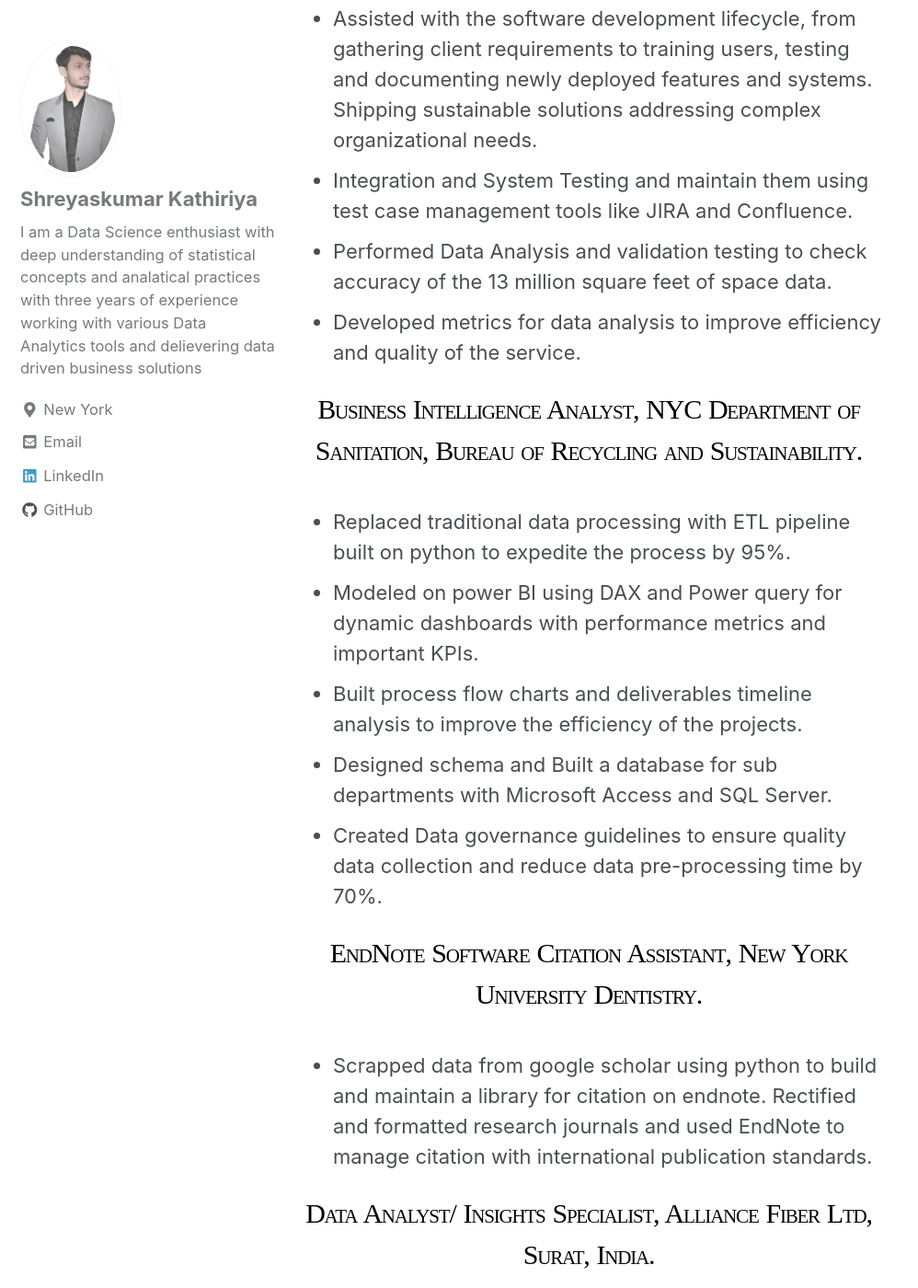
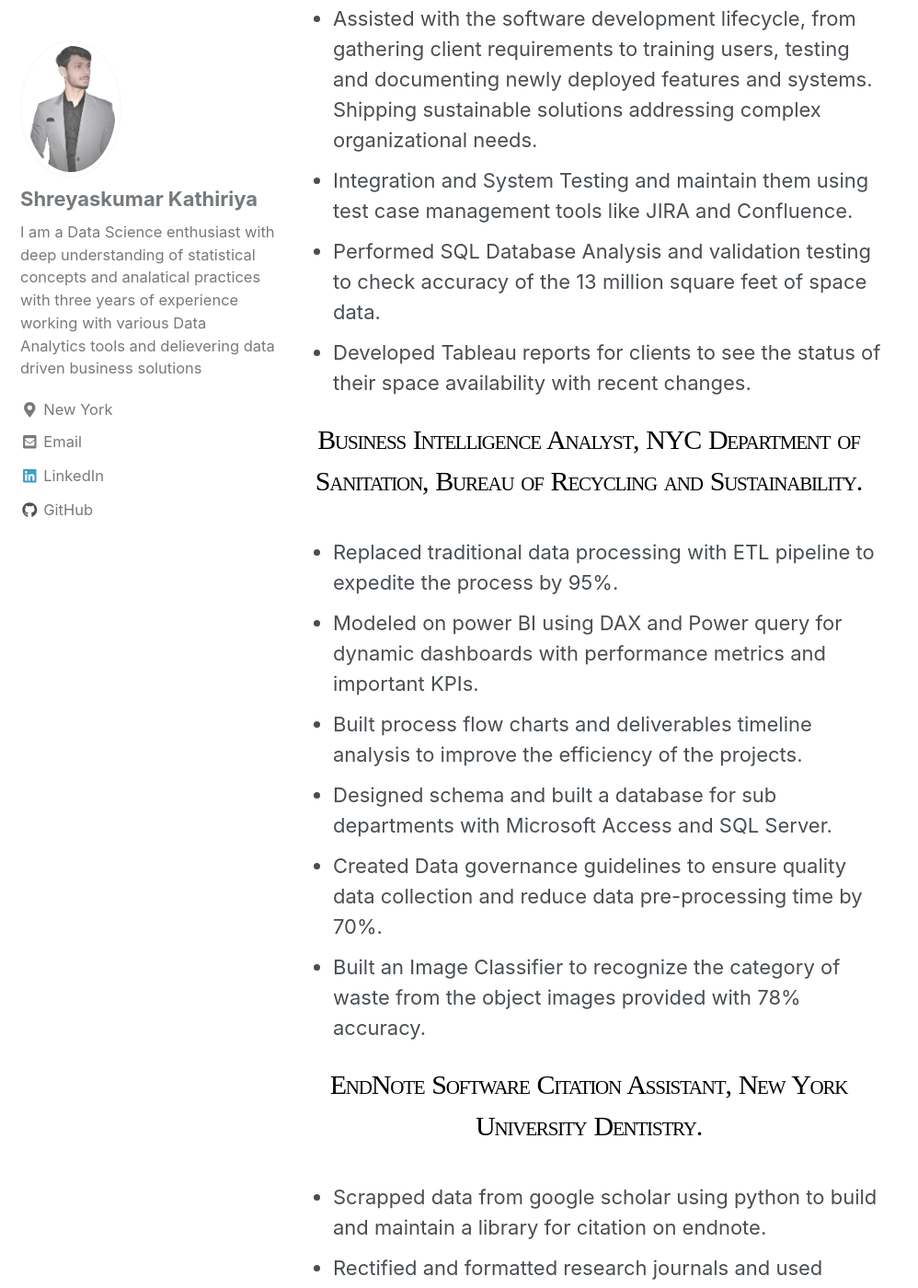
Before and after one commit to Shreyash1811/Shreyash1811.github.io, a Jekyll site: the page built from _pages/about.md, in a window 1280 px wide and 1400 px high, scrolled down 6885 px. Shown: the whole window at 92% size, without its empty margins (0-998 px from the left). Built offline with Jekyll 4.4.1, drawn with Linux system fonts in a browser that asks for light colours; nearby versions of some CDN libraries; some of the changed text lies outside the part shown.

Commit message:
Update about.md

```diff
--- a/_pages/about.md
+++ b/_pages/about.md
@@ -158,8 +158,8 @@ text-transform: none;"> Business Analyst, New York University IT Operations Tech
 <a id = "ex1"></a>
 - Assisted with the software development lifecycle, from gathering client requirements to training users, testing and documenting newly deployed features and systems. Shipping sustainable solutions addressing complex organizational needs.
 - Integration and System Testing and maintain them using test case management tools like JIRA and Confluence.
-- Performed Data Analysis and validation testing to check accuracy of the 13 million square feet of space data.
-- Developed metrics for data analysis to improve efficiency and quality of the service.
+- Performed SQL Database Analysis and validation testing to check accuracy of the 13 million square feet of space data.
+- Developed Tableau reports for clients to see the status of their space availability with recent changes.
 
 <p style="font-family: Times New Roman, Times, serif;
 font-size: 30px;
@@ -173,11 +173,13 @@ font-variant: small-caps;
 text-transform: none;"> Business Intelligence Analyst, NYC Department of Sanitation, Bureau of Recycling and Sustainability. </p>
 
 <a id = "ex2"></a>
-- Replaced traditional data processing with ETL pipeline built on python to expedite the process by 95%.
+- Replaced traditional data processing with ETL pipeline to expedite the process by 95%.
 - Modeled on power BI using DAX and Power query for dynamic dashboards with performance metrics and important KPIs.
 - Built process flow charts and deliverables timeline analysis to improve the efficiency of the projects.
-- Designed schema and Built a database for sub departments with Microsoft Access and SQL Server.
+- Designed schema and built a database for sub departments with Microsoft Access and SQL Server.
 - Created Data governance guidelines to ensure quality data collection and reduce data pre-processing time by 70%.
+- Built an Image Classifier to recognize the category of waste from the object images provided with 78% accuracy.
+
 
 <p style="font-family: Times New Roman, Times, serif;
 font-size: 30px;
@@ -191,8 +193,8 @@ font-variant: small-caps;
 text-transform: none;"> EndNote Software Citation Assistant, New York University Dentistry. </p>
 
 <a id = "ex3"></a>
-- Scrapped data from google scholar using python to build and maintain a library for citation on endnote. Rectified and formatted
-research journals and used EndNote to manage citation with international publication standards.
+- Scrapped data from google scholar using python to build and maintain a library for citation on endnote.
+- Rectified and formatted research journals and used EndNote to manage citation with international publication standards.
 
 <p style="font-family: Times New Roman, Times, serif;
 font-size: 30px;
@@ -208,6 +210,7 @@ text-transform: none;"> Data Analyst/ Insights Specialist, Alliance Fiber Ltd, S
 <a id = "ex4"></a>
 - Analyzed sales for monthly Tableau reports. Proposed strategies resulted in 14% yearly growth and 27% drop in inventory.
 - Processed live sensor data from processing plant to look for delays between processes, expedite the process by ~22%.
+- Conducted Regression Analysis and other forecasting methods to predict the required production rate with 92% accuracy
 - Supervised a team of 4 to put forward cost cutting and marketing strategies; To further boost the Sales and profits.
 
 [BACK TO TOP](#top)
```
